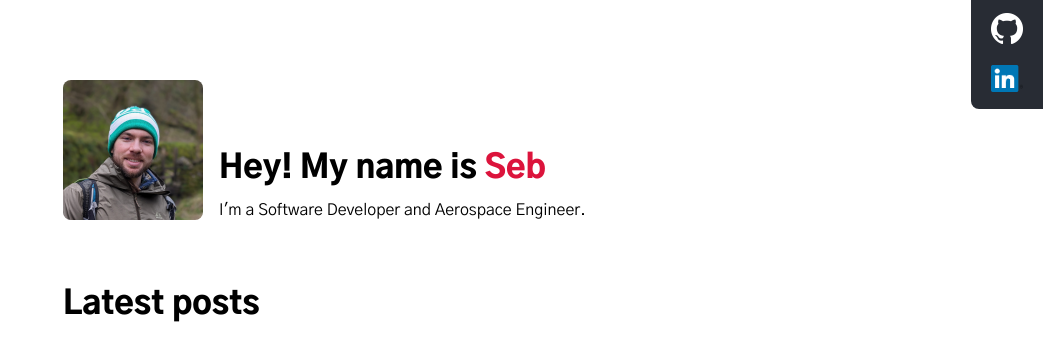
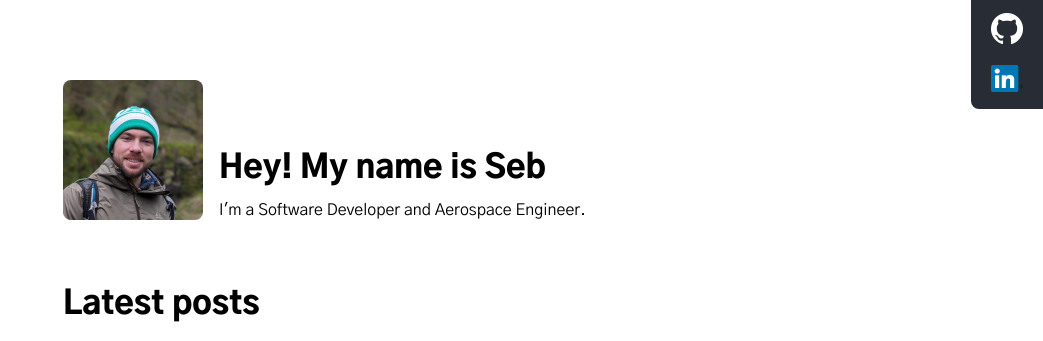
Before and after one commit to seraco/blog-sebastia, a Jekyll site: the page built from index.html, in a window 1280 px wide. Shown: the top 341 px of the page, without its empty margins (237-1280 px from the left). Built offline with Jekyll 4.4.1, drawn with Linux system fonts in a browser that asks for light colours; part of the change alters nothing that is shown.

```diff
--- a/index.html
+++ b/index.html
@@ -5,7 +5,7 @@ title: Blog by Sebastià Ramon
 <header>
   <img class="avatar" src="/assets/images/seb.png" alt="Seb's profile picture" />
   <div>
-    <h1>Hey! My name is <a href="https://about.sebastia.me">Seb</a></h1>
+    <h1>Hey! My name is Seb</h1>
     <div>I'm a Software Developer and Aerospace Engineer.</div>
   </div>
 </header>
```
